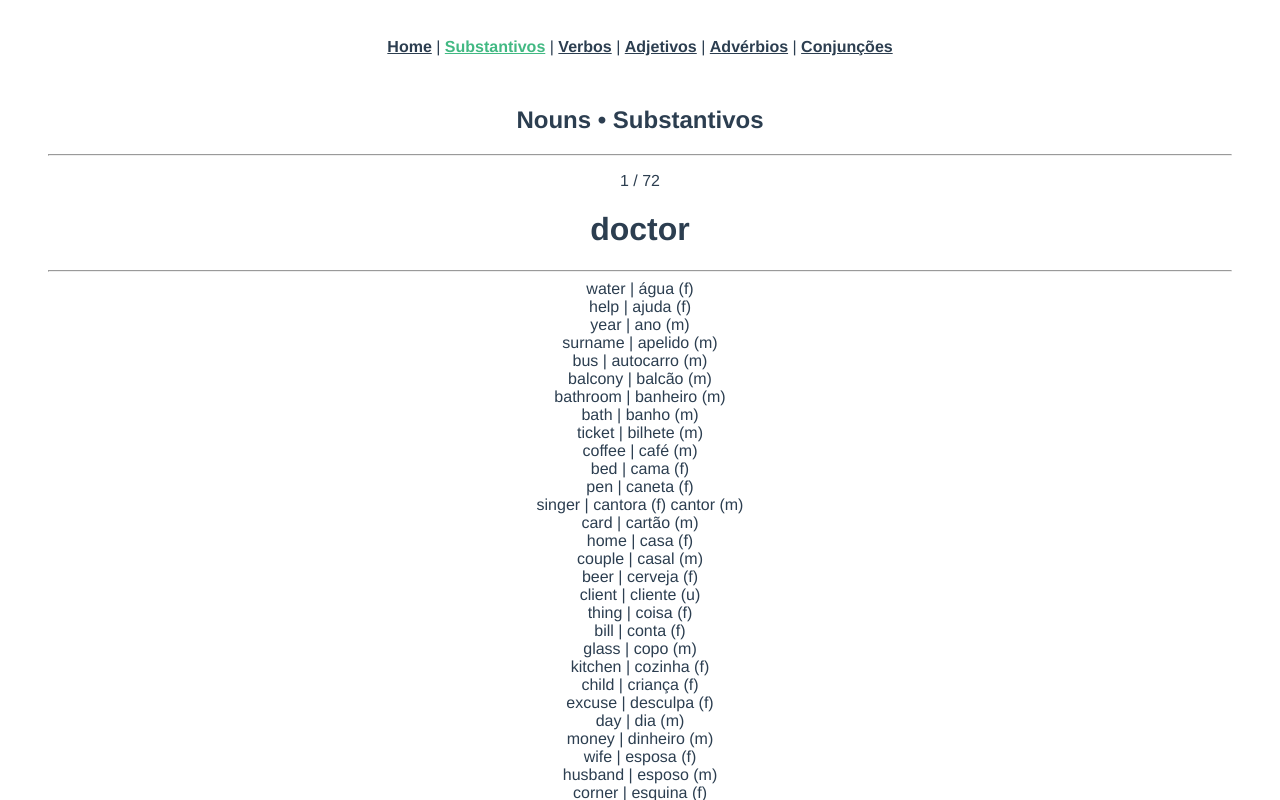
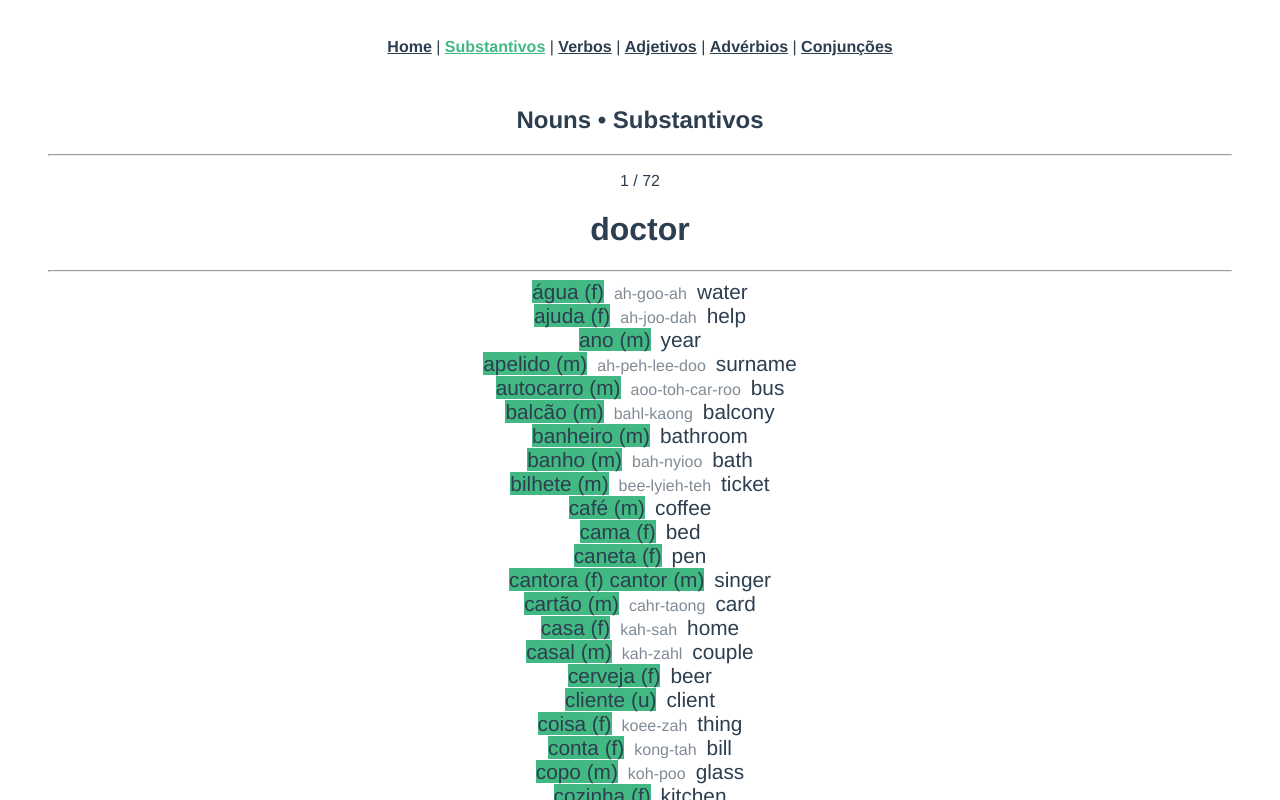
Before and after one commit to levosos/dictao, a Vue app: page /nouns in a window 1280 px wide. Shown: the top 800 px of the page. Built offline with nearby package versions, Linux system fonts and the light colour scheme.

Commit message:
Component 'List' shows pronunciation if exists
- Cosmetics

```diff
--- a/src/components/List.vue
+++ b/src/components/List.vue
@@ -1,7 +1,9 @@
 <template>
   <div>
-    <div v-for="(obj, index) in data" :key="index">
-      {{ english(obj) }} | {{ portuguese(obj) }}
+    <div class="word" v-for="(obj, index) in data" :key="index">
+      <span class="portuguese">{{ portuguese(obj) }}</span>
+      <span class="pronunciation" v-if="pronunciation(obj)">{{pronunciation(obj)}}</span>
+      <span class="english">{{ english(obj) }}</span>
     </div>
     <p>Total {{ data.length }}</p>
   </div>
@@ -20,6 +22,29 @@ export default {
       type: Function,
       default: obj => obj.p,
     },
+    'pronunciation': {
+      type: Function,
+      default: obj => obj.pronunciation,
+    },
   },
 }
 </script>
+
+<style scoped>
+.word :not(.pronunciation) {
+  font-size: 130%;
+}
+
+span {
+  margin-left: 5px;
+  margin-right: 5px;
+}
+
+.portuguese {
+  background-color: #42b983;
+}
+
+.pronunciation {
+  opacity: 0.6;
+}
+</style>
```
